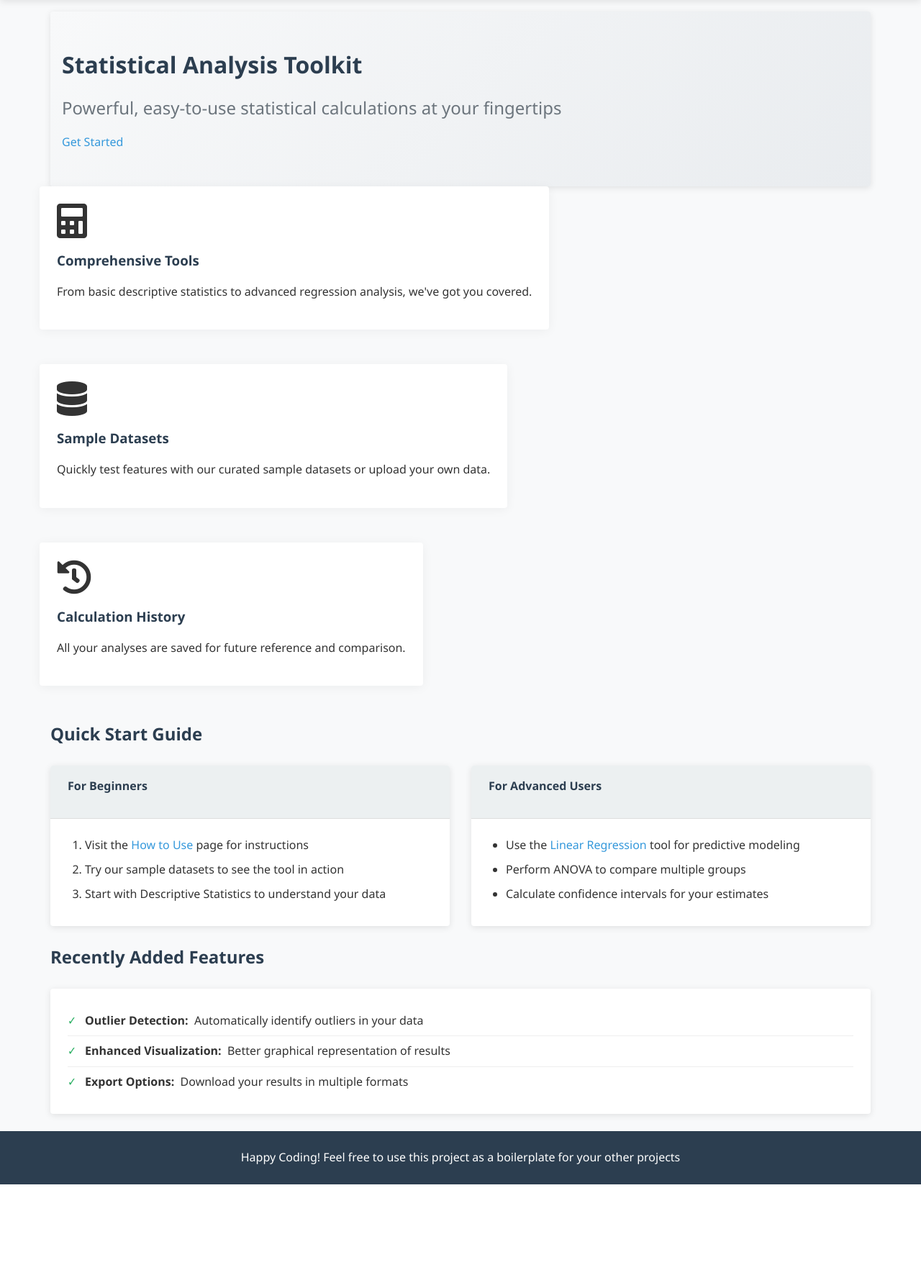
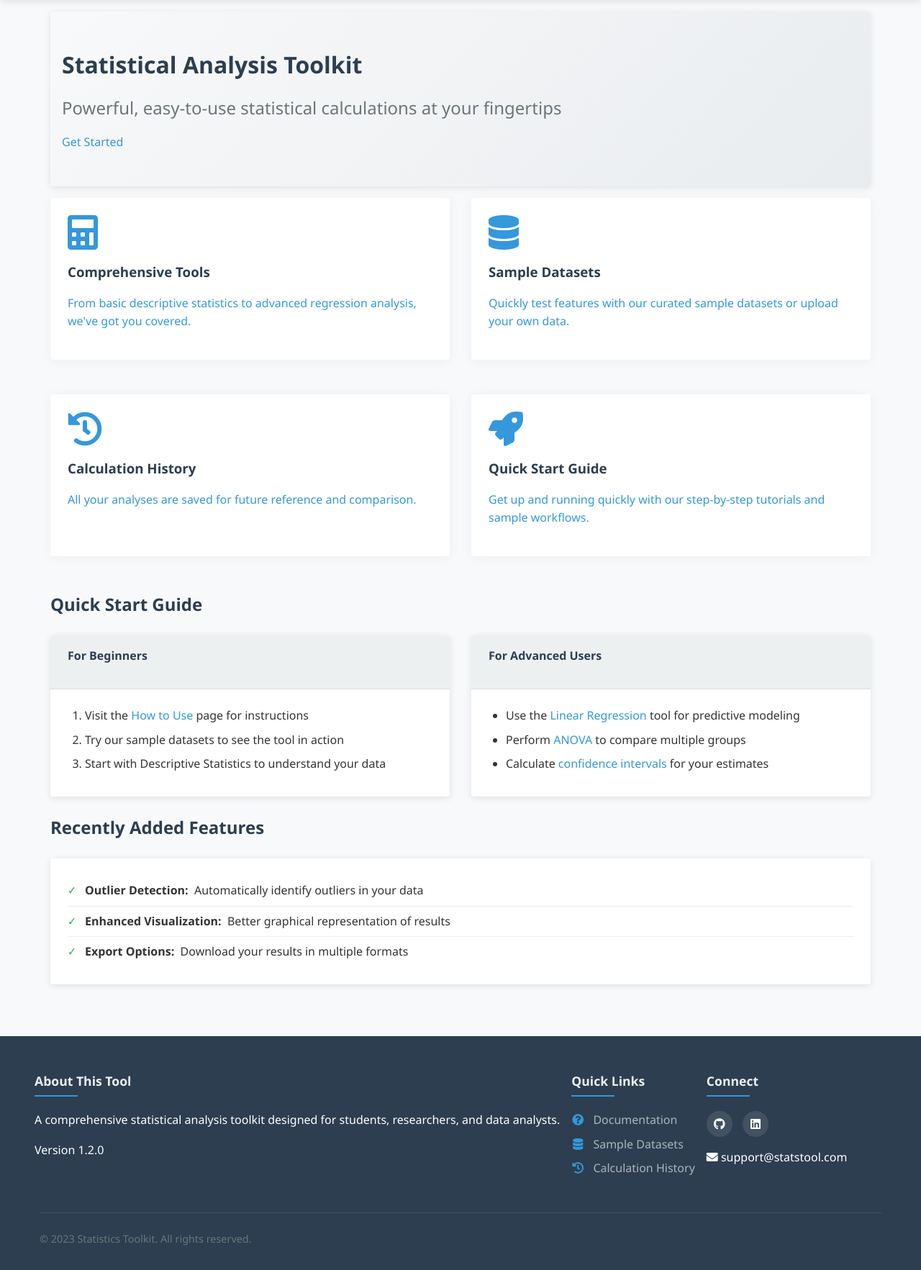
Before and after one commit to peiyan0/statistic-app, a Flask app: page / in a window 1280 px wide. Shown: the part 58-1823 px from the top of the page at 72% size. Before the commit the page ends 1704 px from the top, so only its background shows below. Run offline with Flask 3, Linux system fonts and the light colour scheme.

Commit message:
improve readability - added footer - changed secondary button colour

```diff
--- a/static/style.css
+++ b/static/style.css
@@ -158,17 +158,117 @@
     border-color: #f5c6cb;
 }
 
-/* Footer */
+
+/* Footer Styles */
 .footer-container {
     background-color: var(--dark-color);
     color: white;
-    padding: 1.5rem 0;
-    text-align: center;
-    margin-top: auto;
+    padding: 2.5rem 0 1rem;
+    margin-top: 3rem;
 }
 
-.footer-details {
-    margin: 0;
+.footer-section {
+    margin: .5rem;
+    margin-bottom: 1.5rem;
+}
+
+.footer-section h5 {
+    color: var(--light-color);
+    margin-bottom: 1.25rem;
+    font-size: 1.1rem;
+    position: relative;
+    padding-bottom: 0.5rem;
+}
+
+.footer-section h5::after {
+    content: '';
+    position: absolute;
+    left: 0;
+    bottom: 0;
+    width: 60px;
+    height: 2px;
+    background: var(--primary-color);
+}
+
+.footer-links {
+    list-style: none;
+    padding: 0;
+}
+
+.footer-links li {
+    margin-bottom: 0.5rem;
+}
+
+.footer-links a {
+    color: #adb5bd;
+    transition: var(--transition);
+    display: inline-block;
+}
+
+.footer-links a:hover {
+    color: white;
+    transform: translateX(5px);
+}
+
+.footer-links i {
+    margin-right: 8px;
+    color: var(--primary-color);
+    width: 18px;
+    text-align: center;
+}
+
+.social-links {
+    margin-bottom: 1rem;
+}
+
+.social-links a {
+    color: white;
+    background: rgba(255,255,255,0.1);
+    width: 36px;
+    height: 36px;
+    display: inline-flex;
+    align-items: center;
+    justify-content: center;
+    border-radius: 50%;
+    margin-right: 10px;
+    transition: var(--transition);
+}
+
+.social-links a:hover {
+    background: var(--primary-color);
+    transform: translateY(-3px);
+}
+
+.footer-bottom {
+    border-top: 1px solid rgba(255,255,255,0.1);
+    padding-top: 1.5rem;
+    font-size: 0.9rem;
+    color: #6c757d;
+}
+
+.footer-bottom a {
+    color: #adb5bd;
+    margin: 0 10px;
+}
+
+.footer-bottom a:hover {
+    color: white;
+    text-decoration: underline;
+}
+
+@media (max-width: 768px) {
+    .footer-section {
+        text-align: center;
+    }
+
+    .footer-section h5::after {
+        left: 50%;
+        transform: translateX(-50%);
+    }
+
+    .social-links {
+        justify-content: center;
+    }
 }
 
 /* Utility Classes */
--- a/templates/base.html
+++ b/templates/base.html
@@ -35,7 +35,37 @@
         {% endblock %}
     </div>
     <footer class="footer-container">
-        <p class="footer-details">Happy Coding! Feel free to use this project as a boilerplate for your other projects</p>
+        <div class="container">
+            <div class="row">
+                <div class="col-md-4 footer-section">
+                    <h5>About This Tool</h5>
+                    <p>A comprehensive statistical analysis toolkit designed for students, researchers, and data analysts.</p>
+                    <p>Version 1.2.0</p>
+                </div>
+
+                <div class="col-md-4 footer-section">
+                    <h5>Quick Links</h5>
+                    <ul class="footer-links">
+                        <li><a href="/how_to_use"><i class="fas fa-question-circle"></i> Documentation</a></li>
+                        <li><a href="/datasets"><i class="fas fa-database"></i> Sample Datasets</a></li>
+                        <li><a href="/history"><i class="fas fa-history"></i> Calculation History</a></li>
+                    </ul>
+                </div>
+
+                <div class="col-md-4 footer-section">
+                    <h5>Connect</h5>
+                    <div class="social-links">
+                        <a href="https://github.com/peiyan0" target="_blank" aria-label="GitHub"><i class="fab fa-github"></i></a>
+                        <a href="https://www.linkedin.com/in/howpeiyan/" target="_blank" aria-label="LinkedIn"><i class="fab fa-linkedin"></i></a>
+                    </div>
+                    <p class="mt-2"><i class="fas fa-envelope"></i> support@statstool.com</p>
+                </div>
+            </div>
+
+            <div class="footer-bottom text-center mt-3">
+                <p class="mb-0">&copy; 2023 Statistics Toolkit. All rights reserved.
+            </div>
+        </div>
     </footer>
 </body>
 </html>
--- a/templates/home.html
+++ b/templates/home.html
@@ -12,8 +12,8 @@
         <a href="/calculations" class="btn btn-primary btn-lg mt-3">Get Started</a>
     </div>
 
-    <div class="row features-section mb-5">
-        <div class="col-md-4 feature-card">
+    <div class="row features-section mt-3">
+        <a href="calculations" class="col-md-6 feature-card">
             <div class="card h-100">
                 <div class="card-body text-center">
                     <i class="fas fa-calculator fa-3x mb-3 text-primary"></i>
@@ -21,8 +21,8 @@
                     <p>From basic descriptive statistics to advanced regression analysis, we've got you covered.</p>
                 </div>
             </div>
-        </div>
-        <div class="col-md-4 feature-card">
+        </a>
+        <a href="datasets" class="col-md-6 feature-card">
             <div class="card h-100">
                 <div class="card-body text-center">
                     <i class="fas fa-database fa-3x mb-3 text-primary"></i>
@@ -30,16 +30,25 @@
                     <p>Quickly test features with our curated sample datasets or upload your own data.</p>
                 </div>
             </div>
-        </div>
-        <div class="col-md-4 feature-card">
+        </a>
+        <a href="history" class="col-md-6 feature-card">
             <div class="card h-100">
                 <div class="card-body text-center">
                     <i class="fas fa-history fa-3x mb-3 text-primary"></i>
                     <h3>Calculation History</h3>
-                    <p>All your analyses are saved for future reference and comparison.</p>
+                    <p>All your analyses are saved for future reference and comparison.</p><br>
                 </div>
             </div>
-        </div>
+        </a>
+        <a href="how_to_use" class="col-md-6 feature-card">
+            <div class="card h-100">
+                <div class="card-body text-center">
+                    <i class="fas fa-rocket fa-3x mb-3 text-primary"></i>
+                    <h3>Quick Start Guide</h3>
+                    <p>Get up and running quickly with our step-by-step tutorials and sample workflows.</p>
+                </div>
+            </div>
+        </a>
     </div>
 
     <div class="quick-start-section mb-5">
@@ -67,8 +76,8 @@
                     <div class="card-body">
                         <ul>
                             <li>Use the <a href="/calculations/linear">Linear Regression</a> tool for predictive modeling</li>
-                            <li>Perform ANOVA to compare multiple groups</li>
-                            <li>Calculate confidence intervals for your estimates</li>
+                            <li>Perform <a href="/calculations/anova">ANOVA</a> to compare multiple groups</li>
+                            <li>Calculate <a href="/calculations/confidence">confidence intervals</a> for your estimates</li>
                         </ul>
                     </div>
                 </div>
```
Also changed, not shown: static/calculations.css (+6 -4 lines).
